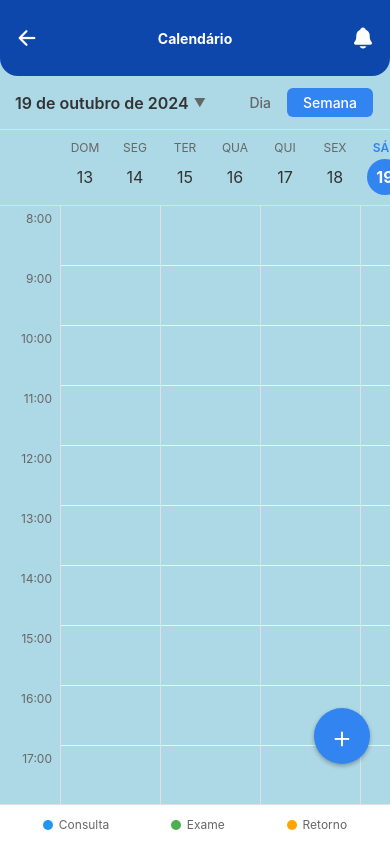
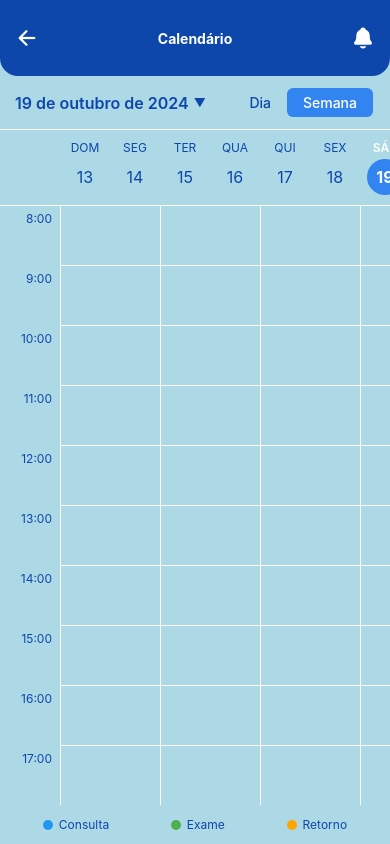
Before and after one commit to ClinicHealthCareSystem/MedicFrontEnd, a React Native app: screen / in a window 390 px wide. Built offline with nearby package versions, Linux system fonts and the light colour scheme; what react-native-calendars, react-native-responsive-fontsize would draw is missing.

Commit message:
TSK-6 altera cores do calendario

```diff
--- a/src/screen/Agenda.tsx
+++ b/src/screen/Agenda.tsx
@@ -225,11 +225,13 @@ export default function Agenda(){
               backgroundColor: '#ADD8E6',
               calendarBackground: '#ADD8E6',
               selectedDayBackgroundColor: '#3284f1',
-              selectedDayTextColor: 'red',
+              selectedDayTextColor: 'white',
               todayTextColor: 'white',
-              dayTextColor: '#2d4150',
-              textDisabledColor: '#d9e1e8',
-              arrowColor: '#3284f1',
+              dayTextColor: 'white',
+              textDisabledColor: 'black',
+              arrowColor: "#0D47AB",
+              monthTextColor: "#0D47AB",
+
             }}
           />
         </View>
@@ -325,9 +327,7 @@ export default function Agenda(){
       </ScrollView>
 
 
-      <TouchableOpacity style={styles.fab}>
-        <Text style={styles.fabText}>+</Text>
-      </TouchableOpacity>
+
 
 
       <View style={styles.legend}>
@@ -362,7 +362,7 @@ const styles = StyleSheet.create({
     paddingVertical: 10,
     backgroundColor: '#ADD8E6',
     borderBottomWidth: 1,
-    borderBottomColor: '#e0e0e0',
+    borderBottomColor: 'white',
   },
   calendarButton: {
     flexDirection: 'row',
@@ -371,12 +371,12 @@ const styles = StyleSheet.create({
   calendarButtonText: {
     fontSize: 16,
     fontWeight: '600',
-    color: '#333',
+    color: '#0D47AB',
     marginRight: 5,
   },
   calendarIcon: {
     fontSize: 12,
-    color: '#666',
+    color: '#0D47AB',
   },
   viewModeButtons: {
     flexDirection: 'row',
@@ -394,16 +394,16 @@ const styles = StyleSheet.create({
   },
   viewButtonText: {
     fontSize: 14,
-    color: '#666',
+    color: '#0D47AB',
     fontWeight: '500',
   },
   viewButtonTextActive: {
-    color: '#fff',
+    color: 'white',
   },
   calendarContainer: {
-    backgroundColor: 'red',
+    backgroundColor: 'white',
     borderBottomWidth: 1,
-    borderBottomColor: 'red',
+    borderBottomColor: 'white',
   },
   scheduleContainer: {
     flex: 1,
@@ -412,7 +412,7 @@ const styles = StyleSheet.create({
     flexDirection: 'row',
     backgroundColor: '#ADD8E6',
     borderBottomWidth: 1,
-    borderBottomColor: '#e0e0e0',
+    borderBottomColor: 'white',
     paddingVertical: 10,
   },
   timeColumnHeader: {
@@ -426,14 +426,17 @@ const styles = StyleSheet.create({
   dayHeaderSingle: {
     flex: 1,
     minWidth: width - 80,
+
   },
   weekDayText: {
     fontSize: 12,
-    color: '#666',
+    color: '#0D47AB',
     marginBottom: 4,
+
   },
   selectedDayText: {
-    color: '#3284f1',
+
+    color: 'white',
     fontWeight: '600',
   },
   dayCircle: {
@@ -445,18 +448,22 @@ const styles = StyleSheet.create({
   },
   selectedDayCircle: {
     backgroundColor: '#3284f1',
+
   },
   dayNumber: {
     fontSize: 16,
-    color: '#333',
+    color: '#0D47AB',
+
   },
   selectedDayNumber: {
-    color: '#fff',
+    color: 'white',
     fontWeight: 'bold',
+
   },
   scheduleGrid: {
     flexDirection: 'row',
     paddingBottom: 20,
+
   },
   timeColumn: {
     width: 60,
@@ -469,14 +476,14 @@ const styles = StyleSheet.create({
   },
   timeText: {
     fontSize: 12,
-    color: '#666',
+    color: '#0D47AB',
     textAlign: 'right',
   },
   dayColumn: {
     flex: 1,
     minWidth: 100,
     borderLeftWidth: 1,
-    borderLeftColor: '#e0e0e0',
+    borderLeftColor: 'white',
     position: 'relative',
   },
   dayColumnSingle: {
@@ -485,7 +492,7 @@ const styles = StyleSheet.create({
   hourLine: {
     height: 60,
     borderBottomWidth: 1,
-    borderBottomColor: '#f0f0f0',
+    borderBottomColor: 'white',
   },
   appointmentBlock: {
     position: 'absolute',
@@ -521,34 +528,11 @@ const styles = StyleSheet.create({
     height: 8,
     borderRadius: 4,
   },
-  fab: {
-    position: 'absolute',
-    bottom: 80,
-    right: 20,
-    width: 56,
-    height: 56,
-    borderRadius: 28,
-    backgroundColor: '#3284f1',
-    justifyContent: 'center',
-    alignItems: 'center',
-    elevation: 5,
-    shadowColor: '#000',
-    shadowOffset: { width: 0, height: 2 },
-    shadowOpacity: 0.3,
-    shadowRadius: 4,
-  },
-  fabText: {
-    fontSize: 32,
-    color: '#fff',
-    fontWeight: '300',
-  },
   legend: {
     flexDirection: 'row',
     justifyContent: 'space-around',
     padding: 12,
-    backgroundColor: '#fff',
-    borderTopWidth: 1,
-    borderTopColor: '#e0e0e0',
+    backgroundColor: '#ADD8E6',
   },
   legendItem: {
     flexDirection: 'row',
@@ -562,6 +546,6 @@ const styles = StyleSheet.create({
   },
   legendText: {
     fontSize: 12,
-    color: '#666',
+    color: '#0D47AB',
   },
 });
```
